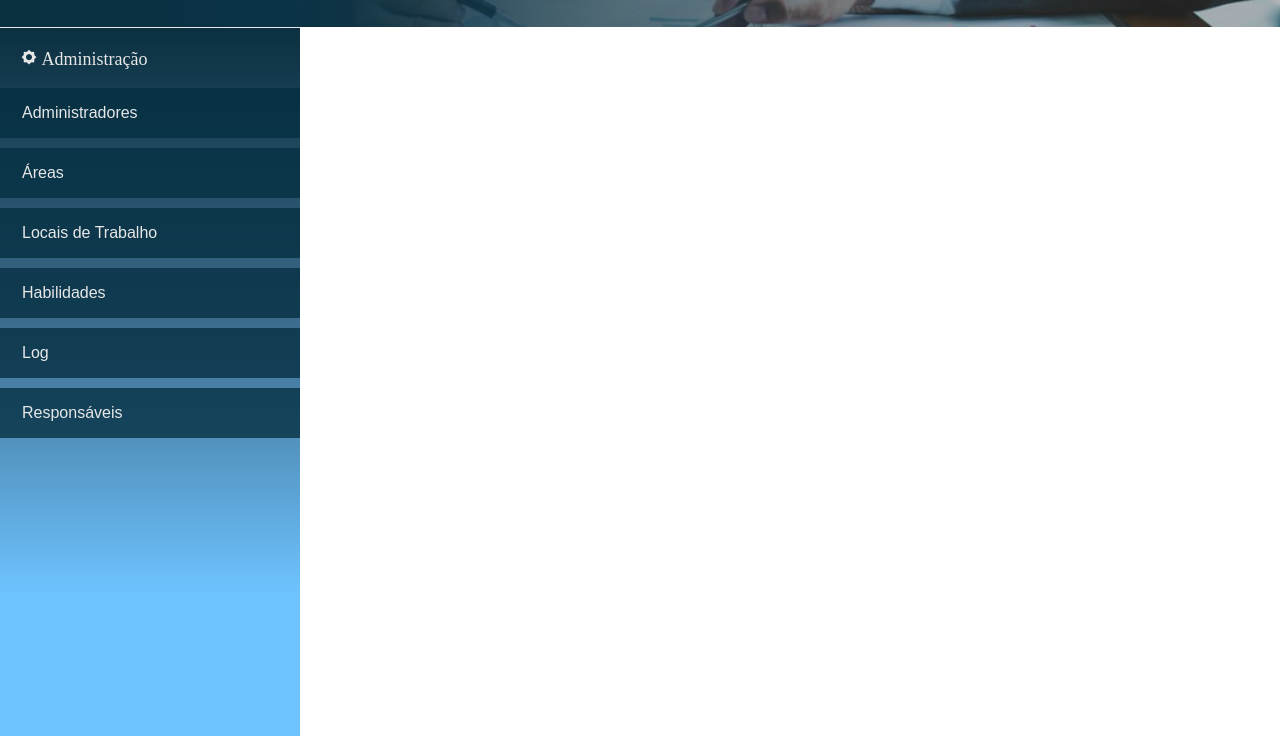
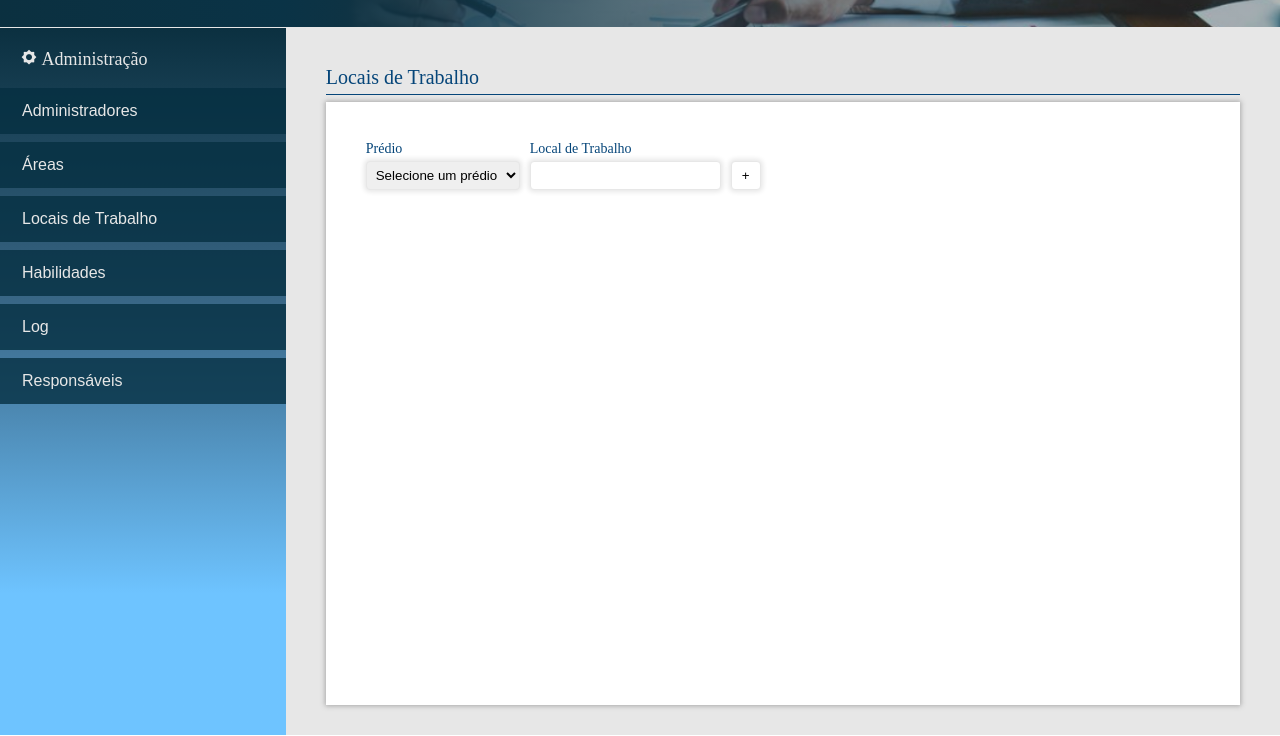
Before and after one commit to Gabrielhidro/Obuc-Frontend-test, a plain HTML site: page index.html in a window 1280 px wide. Shown: the part 65-801 px from the top of the page. Drawn offline with nearby package versions, Linux system fonts and the light colour scheme.

Commit message:
Create section principal and form

```diff
--- a/index.html
+++ b/index.html
@@ -21,7 +21,6 @@
   <!--  Tittle  -->
   <title>Obuc Challenge</title>
 </head>
-<h2></h2>
 
 <body>
   <header class="header">
@@ -38,6 +37,7 @@
     </div>
   </header>
 
+  <main>
     <aside class="sidebar">
       <h2>
         <i class='bx bxs-brightness'></i>
@@ -53,6 +53,27 @@
       </nav>
     </aside>
 
+    <section class="content">
+      <h1>Locais de Trabalho</h1>
+      <div class="principal">
+        <form>
+          <label class="" for="">Prédio
+            <select class="form-select" id="inputGroupSelect01">
+              <option selected>Selecione um prédio</option>
+              <option>Prédio 1</option>
+              <option>Prédio 2</option>
+              <option>Prédio 3</option>
+              <option>Prédio 4</option>
+              <option>Prédio 5</option>
+            </select>
+          </label>
+          <label for="">Local de Trabalho<input type="text"></label>
+          <button>+</button>
+        </form>
+      </div>
+    </section>
+  </main>
+
 </body>
 
 </html>
--- a/styles/global.css
+++ b/styles/global.css
@@ -1,5 +1,6 @@
 html{
   --white-medium: #e7e7e7;
+  --blue: #054579;
 
 
   font-size: 62.5%;
--- a/styles/style.css
+++ b/styles/style.css
@@ -56,8 +56,12 @@ header.header .login-icons .login-info p {
 
 /* Sidebar */
 
-aside.sidebar {
-  height: calc(100vh - 92.22px);
+main {
+  display: flex
+}
+
+main aside.sidebar {
+  height: calc(100vh - 93.22px);
   background: linear-gradient(
     to bottom,
     rgb(11 48 64) 0%,
@@ -66,27 +70,91 @@ aside.sidebar {
   border-top: 1px solid var(--white-medium);
 
 
-  width: 300px;
+  width: 400px;
 }
 
-aside.sidebar h2 {
+main aside.sidebar h2 {
   font-size: 1.8rem;
   color: var(--white-medium);
   padding: 2rem;
 }
 
-aside.sidebar nav {
+main aside.sidebar nav {
   display: flex;
   flex-direction: column;
-  gap: 1rem;
+  gap: 0.8rem;
 }
 
-aside.sidebar nav button{
+main aside.sidebar nav button{
   width: 100%;
   border: none;
   font-size: 1.6rem;
   text-align: left;
-  padding: 1.6rem 2.2rem;
+  padding: 1.4rem 2.2rem;
   background: rgb(5 47 65 / 78%);
   color: var(--white-medium);
 }
+
+/* Principal */
+
+main section.content {
+  padding: 4rem;
+  background: var(--white-medium);
+  width: 100%;
+}
+
+main section.content h1 {
+  font-size: 2rem;
+  font-weight: 500;
+  color: var(--blue);
+}
+
+main section.content h1::after {
+  content:"";
+  display: block;
+  height: 1px;
+  width: 100%;
+  background: var(--blue);
+  margin: .7rem 0;
+}
+
+main section.content .principal {
+  background: #fff;
+  height: 96%;
+  box-shadow: 0 0 5px 1px #a9a9a9;
+  padding-left: 4rem;
+}
+
+main section.content .principal form {
+  display: flex;
+  align-items: flex-end;
+  padding-top: 4rem;
+  gap: 1rem;;
+}
+
+main section.content .principal form label {
+  display: flex;
+  flex-direction: column;
+  gap: .5rem;
+  font-size: 1.4rem;
+  color: var(--blue);
+}
+
+main section.content .principal form label input,
+main section.content .principal form button,
+main section.content .principal form label select {
+  border: 1px solid var(--white-medium);
+  border-radius: 4px;
+  box-shadow: 0 0 5px 2px var(--white-medium);
+  padding: 5px;
+}
+
+main section.content .principal form label input {
+  padding: 6px;
+}
+
+main section.content .principal form button {
+  padding: 6px;
+  width: 30px;
+  background: #fff;
+}
```
Lines whose indentation alone changed are shown as unchanged.
